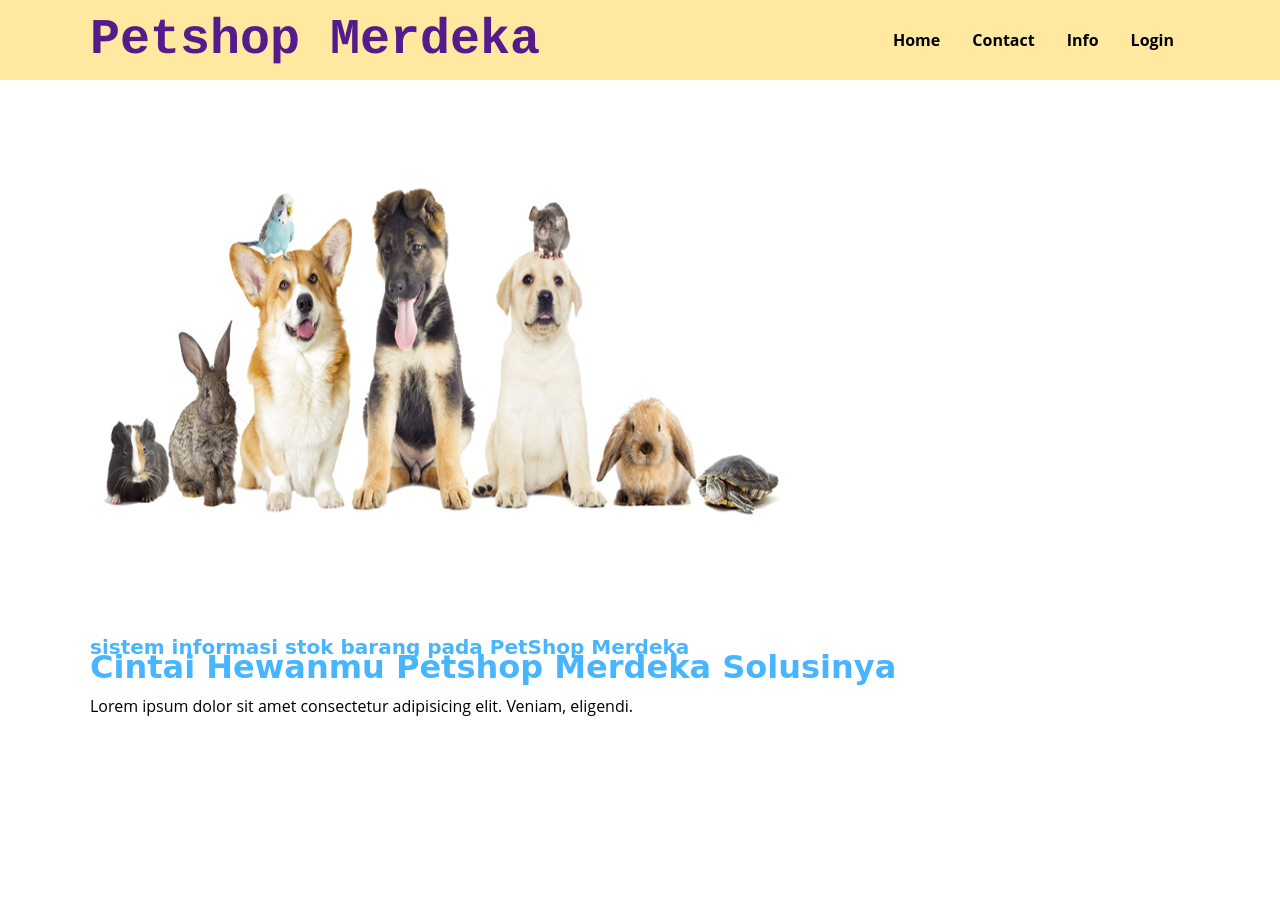
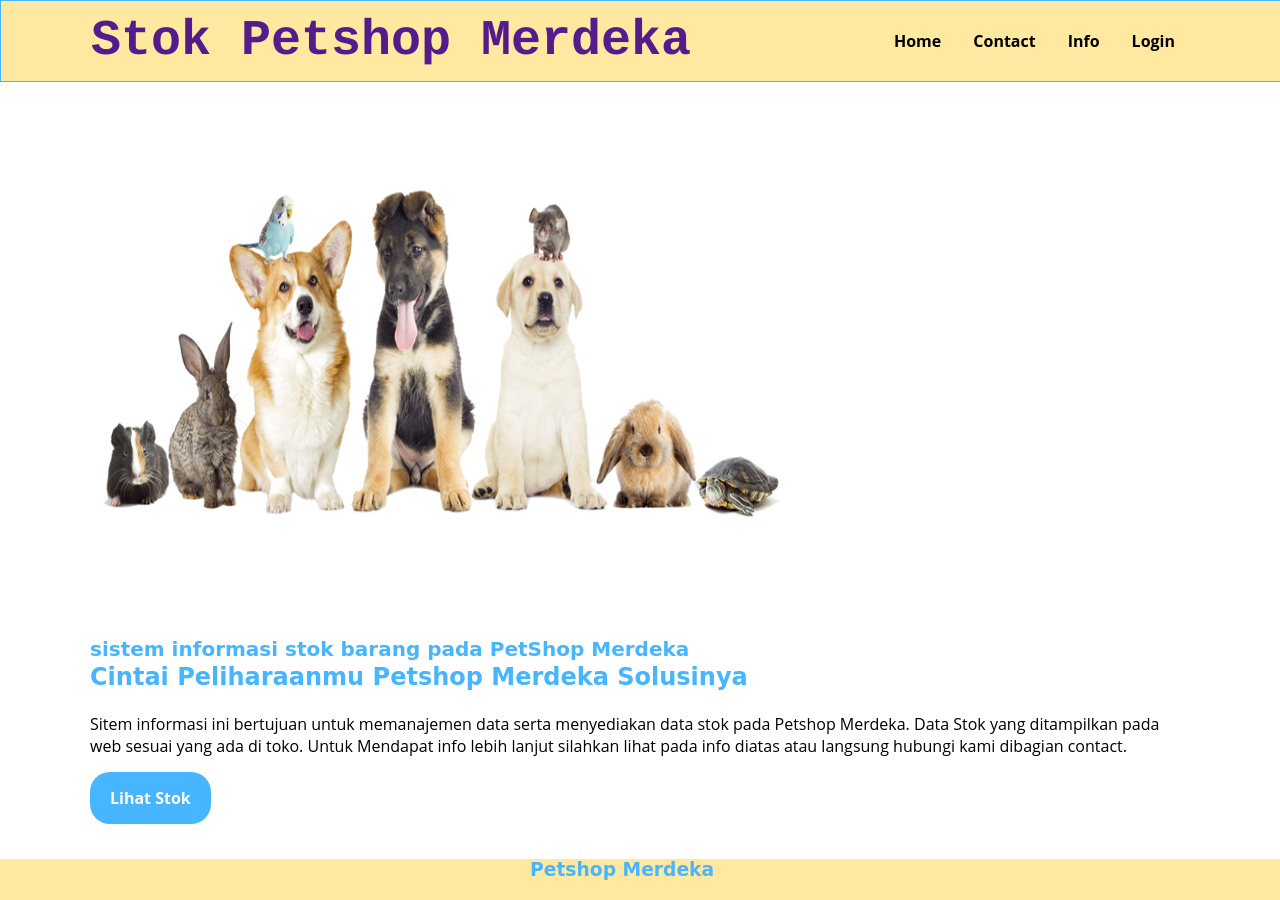
Before and after one commit to KresnaBayuWidodo/Sistem-Informasi-Stok-Barang-Pada-Petshop-Berbasis-Web, a PHP site: the page made by halaman 1.html in a window 1280 px wide. Before the commit the page ends 716 px from the top, so only its background shows below. Run offline with PHP 8.4, Linux system fonts and the light colour scheme.

Commit message:
Tambahan

```diff
--- a/Login.html
+++ b/Login.html
@@ -8,7 +8,6 @@
 <body>
      <form action="contact.php" method="post">
      	<fieldset>
-     	<legend></legend>
      	<h1>LOGIN</h1>
      	<h3>
      		<label>nama:</label>
@@ -20,7 +19,10 @@
      	</h3>
      	<h3>
      		<label>Login Sebagai:</label>
-     		<input type="text" name="subject" placeholder="your subject">
+			<select name="Login sebagai" id="">
+			<option value="Admin">Admin</option>
+			<option value="Tamu" >Tamu</option>
+		</select>
      	</h3>
      		<input type="submit" name="submit" placeholder="send">
      </fieldset>
--- a/halaman 1.html
+++ b/halaman 1.html
@@ -9,27 +9,41 @@
 <body>
     <nav>
       <div class="wrapper">
-      <div class="logo"><a href="">Petshop Merdeka</a></div>
+      <div class="logo"><a href="">Stok Petshop Merdeka</a></div>
       <div class="menu">
         <ul>
           <li><a href="halaman 1.html">Home</a></li>
           <li><a href="hubungi.html">Contact</a></li>
           <li><a href="info.html">Info</a></li>
-          <li><a href="login.html" class="tbl-biru">Login</a></li>
+          <li><a href="login.html">Login</a></li>
 
         </ul>
      </div>
      </div>
     </nav>
     <div class="wrapper">
-      <selection id="home">
        <img src="hewan-peliharaan.png" width="700" height="500"alt="gambar hewan peliharaan"/>
        <div class="kolom">
        <p class="deskripsi">sistem informasi stok barang pada PetShop Merdeka</p>
-       <h1>Cintai Hewanmu Petshop Merdeka Solusinya</h1>
-       <p>Lorem ipsum dolor sit amet consectetur adipisicing elit. Veniam, eligendi.</p>
+       <h2>Cintai Peliharaanmu Petshop Merdeka Solusinya</h2>
+       <p>Sitem informasi ini bertujuan untuk memanajemen data serta menyediakan data stok pada Petshop Merdeka.
+         Data Stok yang ditampilkan pada web sesuai yang ada di toko.
+         Untuk Mendapat info lebih lanjut silahkan lihat pada info diatas atau langsung hubungi kami dibagian contact.</p>
+       <p><a href="datastok.html" class="tbl-biru">Lihat Stok</a></p>
+
        </div>
-       </selection>
+    </div>
+    <div id="contact">
+      <div class="wrapper">
+        <div class="footer">
+          <div class="footer-section">
+            <h3>Petshop Merdeka</h3>
+          </div>
+
+        </div>
+
+      </div>
+
     </div>
 
 </body>
--- a/style.css
+++ b/style.css
@@ -36,6 +36,8 @@ nav {
     position: -webkit-sticky;
     top: 0px;
     background: #FFE9A0;
+    z-index: 1;
+    border: 1px solid #47B5FF;
 }
 
 nav ul {
@@ -62,11 +64,6 @@ nav ul li a:hover{
     text-decoration: underline;
 }
 
-section{
-    margin: auto;
-    display: flex;
-    margin-bottom: 50px;
-}
 .kolom{
     margin-top: 50px;
     margin-bottom: 50px;
@@ -78,7 +75,7 @@ section{
     color: #47B5FF;
 }
 
-h1{
+h2{
     font-family: 'comic sans ms';
     font-size: 800;
     font-weight: 45px;
@@ -87,3 +84,42 @@ h1{
     width: 100%;
     line-height: 50%;
 }
+a.tbl-biru {
+    background: #47B5FF;
+    border-radius: 20px;
+    margin-top: 20px;
+    padding: 15px 20px 15px 20px;
+    color: #fff;
+    cursor: pointer;
+    font-weight: bold;
+}
+a.tbl-biru:hover {
+    background: #FFE9A0;
+    text-decoration: none;
+}
+
+p {
+    margin: 30px 0px 10px 0px;
+}
+#contact {
+    background: #FFE9A0;
+    padding: 50xp 0xp 50xp 0xp;
+}
+.footer {
+    width: 100%;
+    position: relative;
+    display: flex;
+    flex-wrap: wrap;
+    margin: auto;
+}
+.footer-section{
+    width: 20%;
+    margin: auto;
+}
+h3 {
+    font-family: 'comic sans ms';
+    font-weight: 800;
+    font font-size: 30px;
+    margin-bottom: 20px;
+    color: #47b5ff;
+}
```
